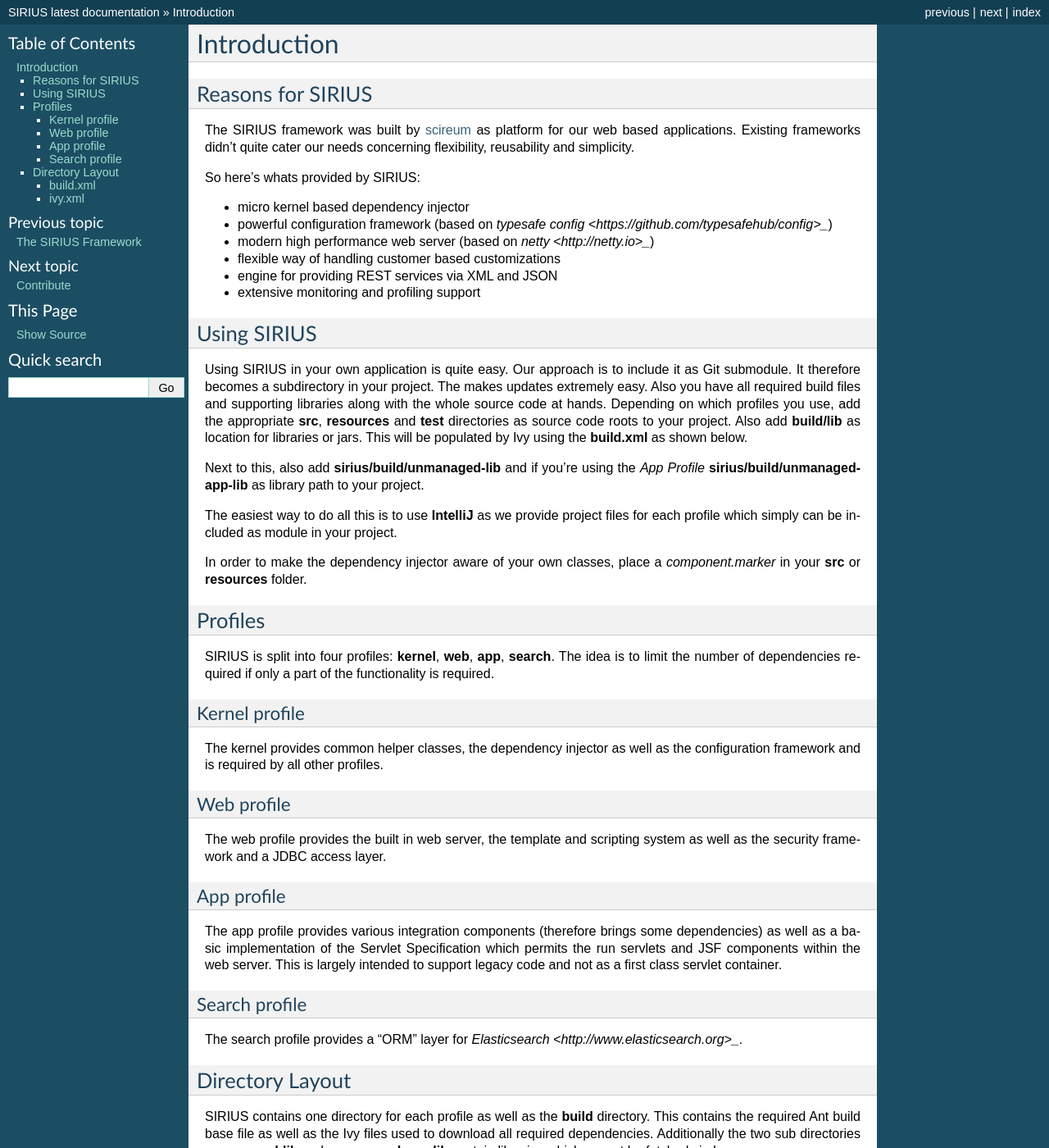
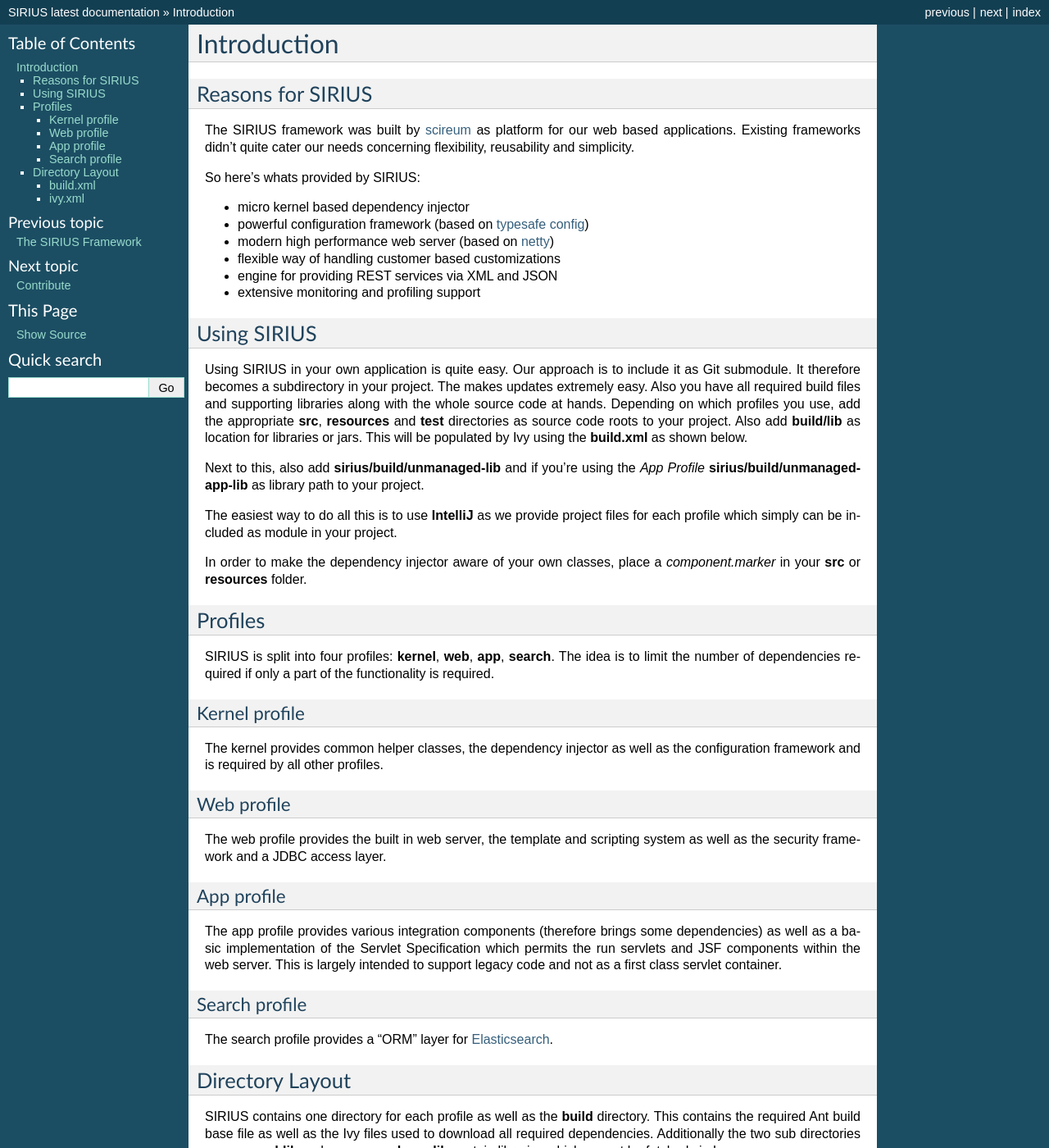
Before and after one commit to FallenChen/sirius, a Sphinx documentation site: the page built from docs/intro.rst, in a window 1280 px wide and 1400 px high. Shown: the whole window at 82% size. Built offline with Sphinx 7.4.7, drawn with Linux system fonts in a browser that asks for light colours.

Commit message:
FIxed links

```diff
--- a/docs/intro.rst
+++ b/docs/intro.rst
@@ -12,8 +12,8 @@
 So here's whats provided by SIRIUS:
 
 * micro kernel based dependency injector
-* powerful configuration framework (based on `typesafe config <https://github.com/typesafehub/config>_`)
-* modern high performance web server (based on `netty <http://netty.io>_`)
+* powerful configuration framework (based on `typesafe config <https://github.com/typesafehub/config>`_)
+* modern high performance web server (based on `netty <http://netty.io>`_)
 * flexible way of handling customer based customizations
 * engine for providing REST services via XML and JSON
 * extensive monitoring and profiling support
@@ -60,7 +60,7 @@
 
 Search profile
 ^^^^^^^^^^^^^^
-The search profile provides a "ORM" layer for `Elasticsearch <http://www.elasticsearch.org>_`.
+The search profile provides a "ORM" layer for `Elasticsearch <http://www.elasticsearch.org>`_.
 
 Directory Layout
 ----------------
```
